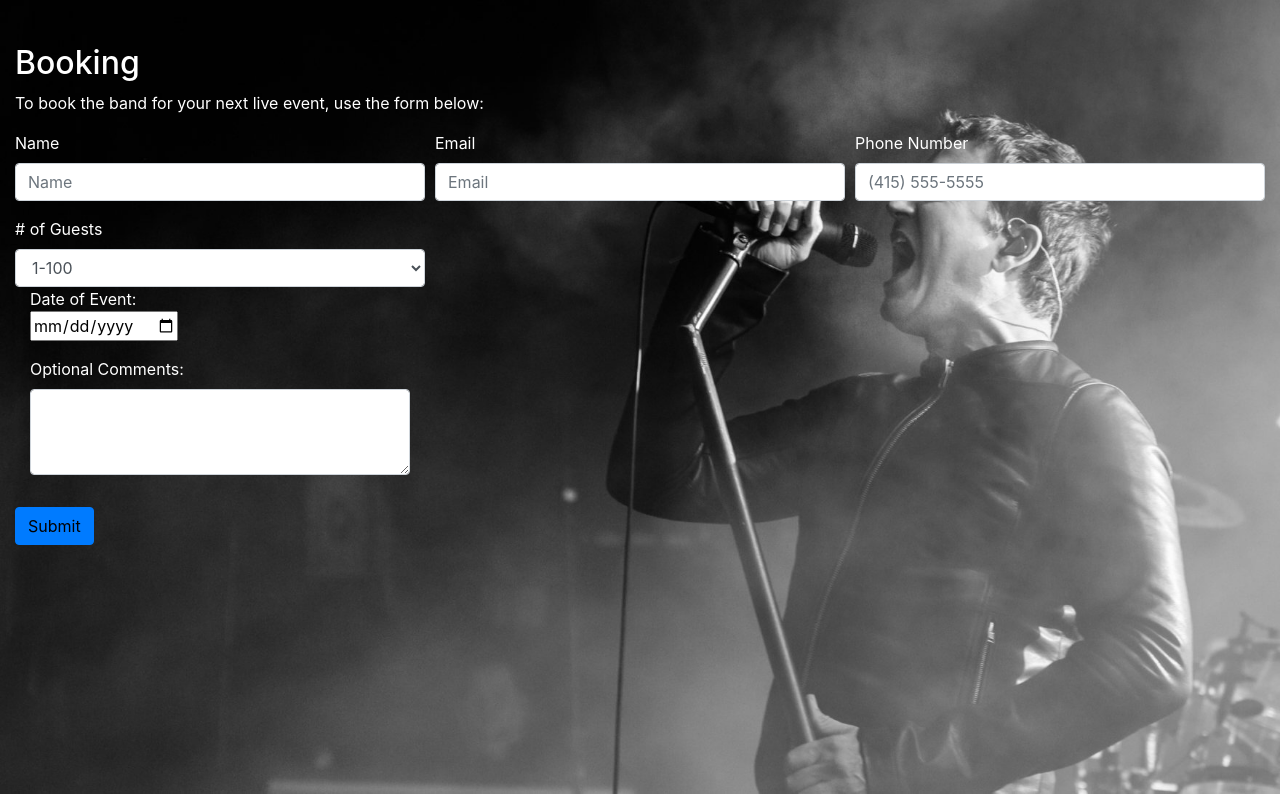
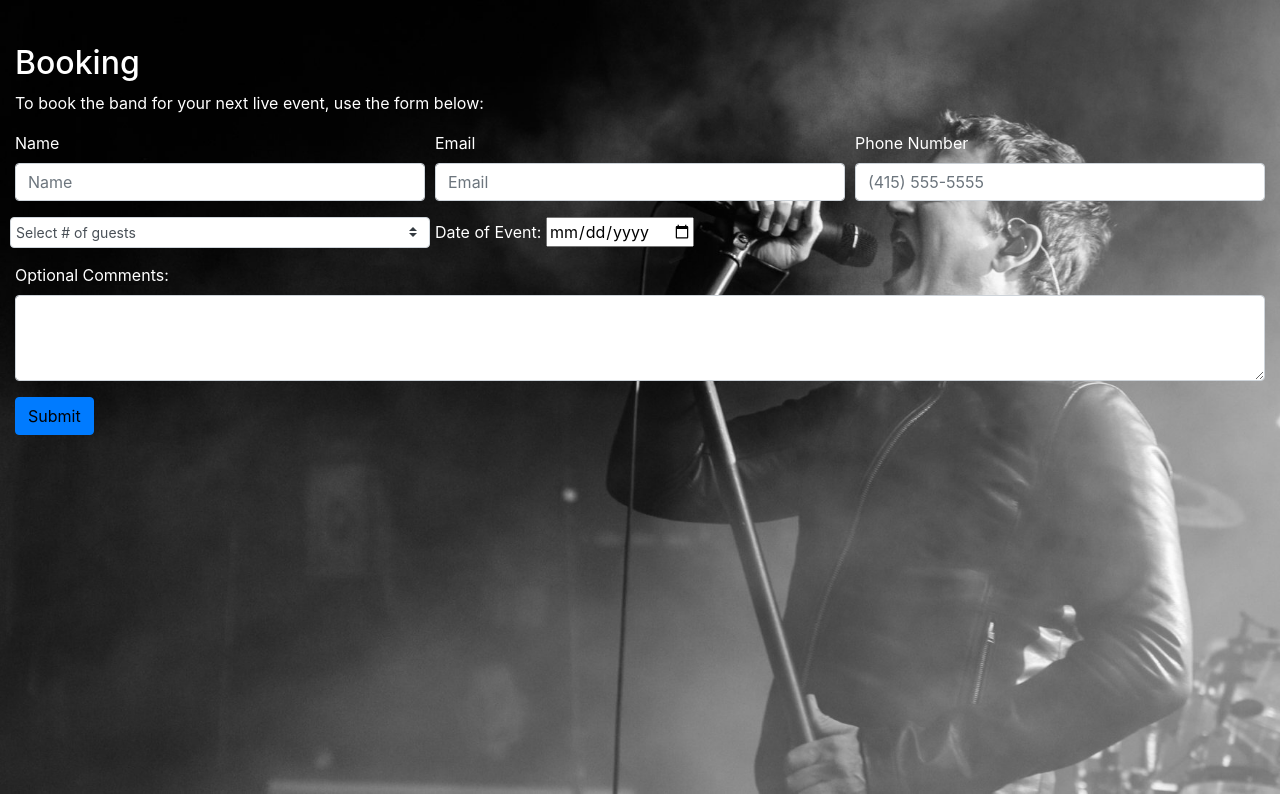
Before and after one commit to mick3/Milestone_1_ThirdEyeBlind_Site, a plain HTML site: page index.html in a window 1280 px wide. Shown: the part 2852-3646 px from the top of the page. Drawn offline with nearby package versions, Linux system fonts and the light colour scheme.

Commit message:
added position: relative to #booking-form image

```diff
--- a/assets/css/style.css
+++ b/assets/css/style.css
@@ -114,7 +114,7 @@
 #booking-form {
     background-attachment: fixed;
     background-image: url('../images/background/Stephan_Jenkins_shrunk.jpg');
-    background-position: bottom;
+    background-position: center;
     background-size: cover;
     height: 100vh;
     width: 100vw;
@@ -123,6 +123,7 @@
     z-index: 1;
     border-radius: none;
     padding-top: 50px;
+    position: relative;
 }
 
 #music {
@@ -181,3 +182,8 @@
     }
 
 }
+
+.fas fa-calendar-day {
+    margin: 5px;
+    padding-left: 5px;
+}
--- a/index.html
+++ b/index.html
@@ -248,20 +248,17 @@
                               <label for="inputPhone">Phone Number</label>
                               <input type="number" class="form-control" id="inputPhone" placeholder="(415) 555-5555">
                             </div>
-                            <div class="form-group col-md-4">
-                              <label for="exampleFormControlSelect1"># of Guests</label>
-                              <select class="form-control" id="exampleFormControlSelect1">
-                                <option>1-100</option>
-                                <option>101-500</option>
-                                <option>501-1000</option>
-                                <option>> 1000</option>
+                            <select class="custom-select custom-select-sm col-md-4">
+                                <option selected>Select # of guests</option>
+                                <option value="1">1-99</option>
+                                <option value="2">100-499</option>
+                                <option value="3">500-999</option>
+                                <option value="4">>1000</option>
                               </select>
-                              <form>
                                 <div class="form-group col-md-4">
                                 Date of Event:
                                 <input type="date" name="dateOfEvent">
                               </div>
-                              </form>
                               <div class="form-group col-12">
                                 <label for="exampleFormControlTextarea1">Optional Comments:</label>
                                 <textarea class="form-control" id="exampleFormControlTextarea1" rows="3"></textarea>
```
